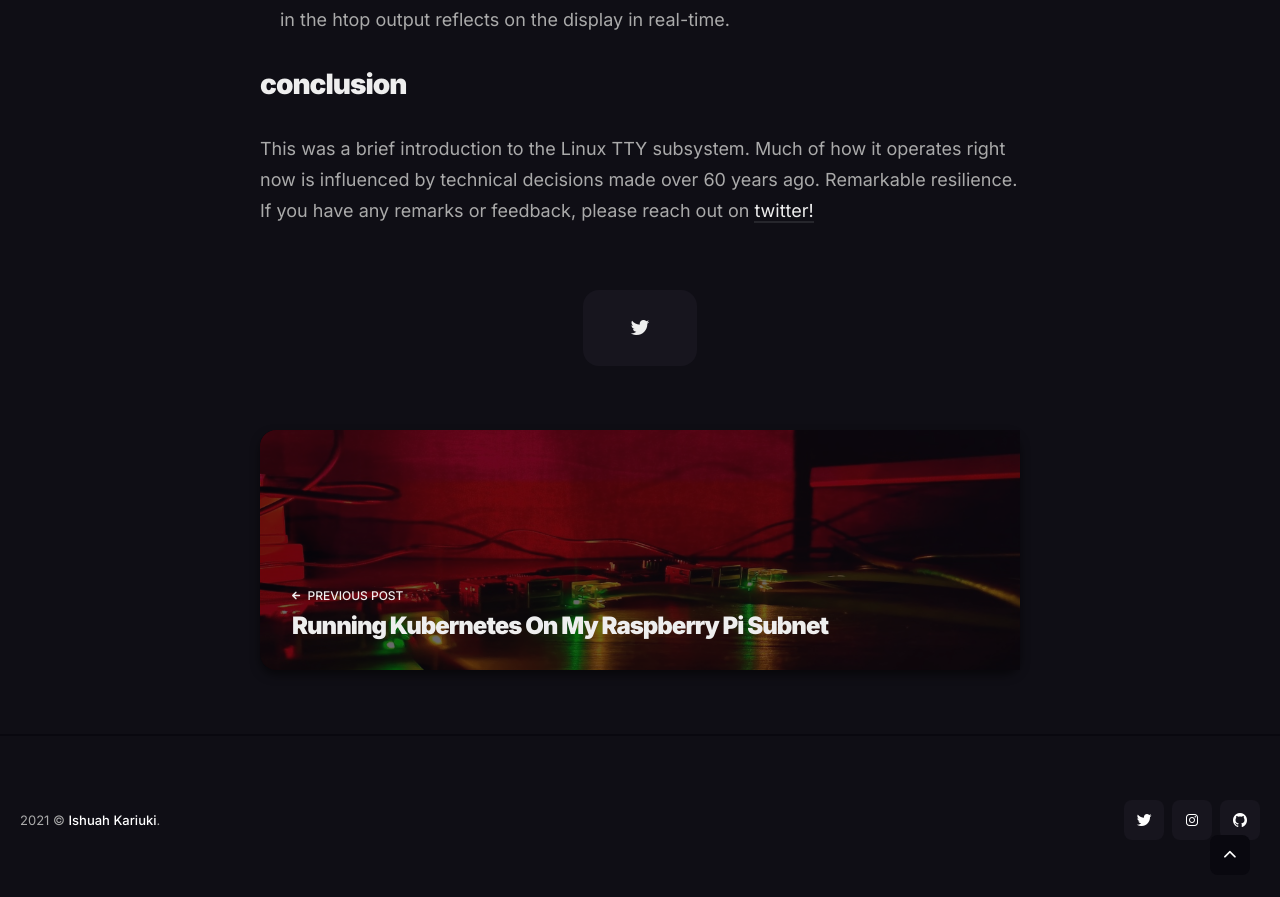
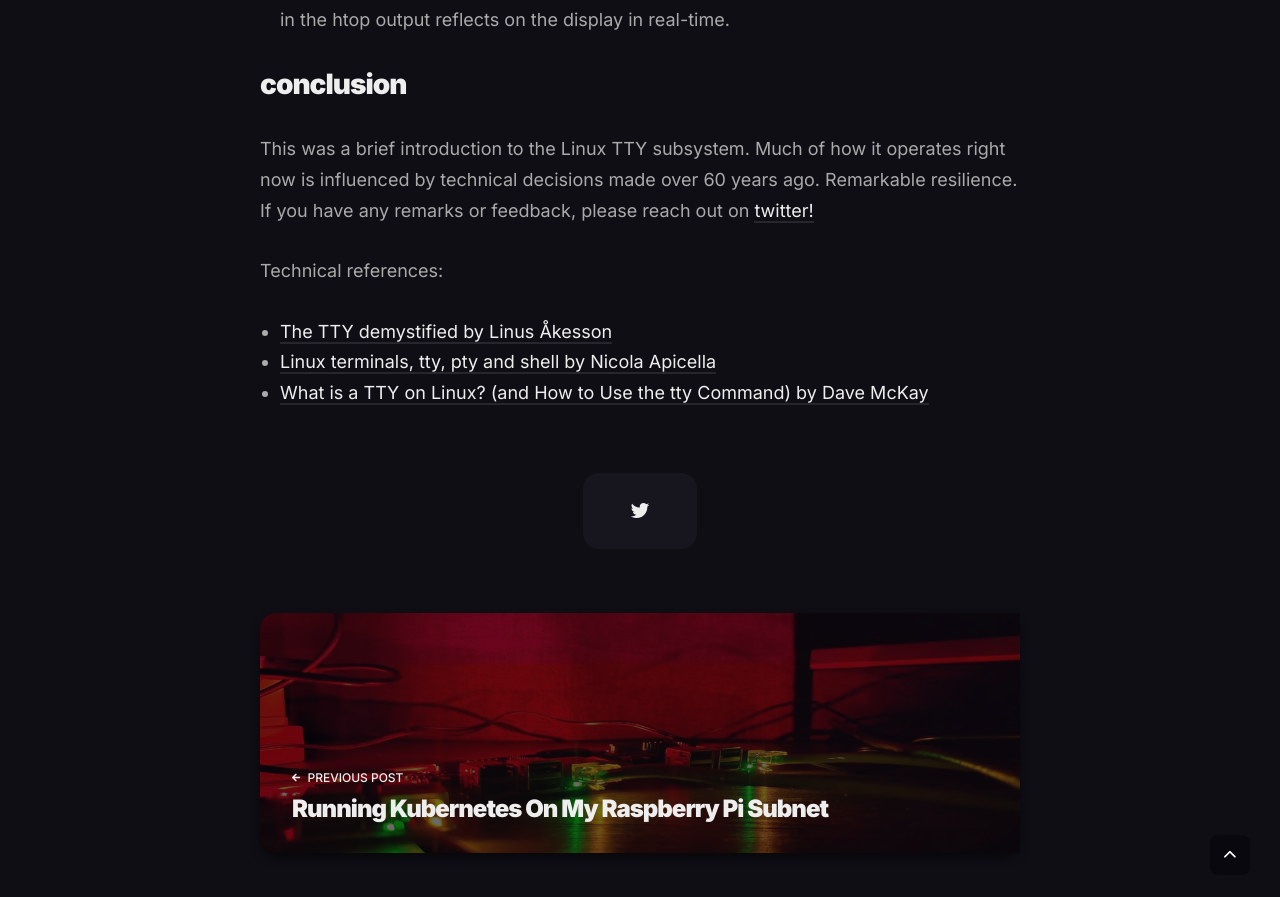
Before and after one commit to ishuah/ishuah.github.io, a Jekyll site: the page built from _posts/2021-02-04-understanding-the-linux-tty-subsystem.md, in a window 1280 px wide and 900 px high, scrolled down 4744 px. Shown: the top 897 px of the window. Built offline with Jekyll 4.4.1, drawn with Linux system fonts in a browser that asks for light colours; nearby versions of some CDN libraries.

Commit message:
Added technical references to article

```diff
--- a/_posts/2021-02-04-understanding-the-linux-tty-subsystem.md
+++ b/_posts/2021-02-04-understanding-the-linux-tty-subsystem.md
@@ -68,3 +68,8 @@ Systemd is Linux's system and service manager. As shown above, systemd spawns a
 ## conclusion
 This was a brief introduction to the Linux TTY subsystem. Much of how it operates right now is influenced by technical decisions made over 60 years ago. Remarkable resilience.
 If you have any remarks or feedback, please reach out on <a target="blank_" href="https://twitter.com/ishuah_">twitter!</a>
+
+Technical references:
+* [The TTY demystified by Linus Åkesson](http://www.linusakesson.net/programming/tty/)
+* [Linux terminals, tty, pty and shell by Nicola Apicella](https://dev.to/napicella/linux-terminals-tty-pty-and-shell-192e)
+* [What is a TTY on Linux? (and How to Use the tty Command) by Dave McKay](https://www.howtogeek.com/428174/what-is-a-tty-on-linux-and-how-to-use-the-tty-command/)
```
Also changed, not shown: 16 other files.
